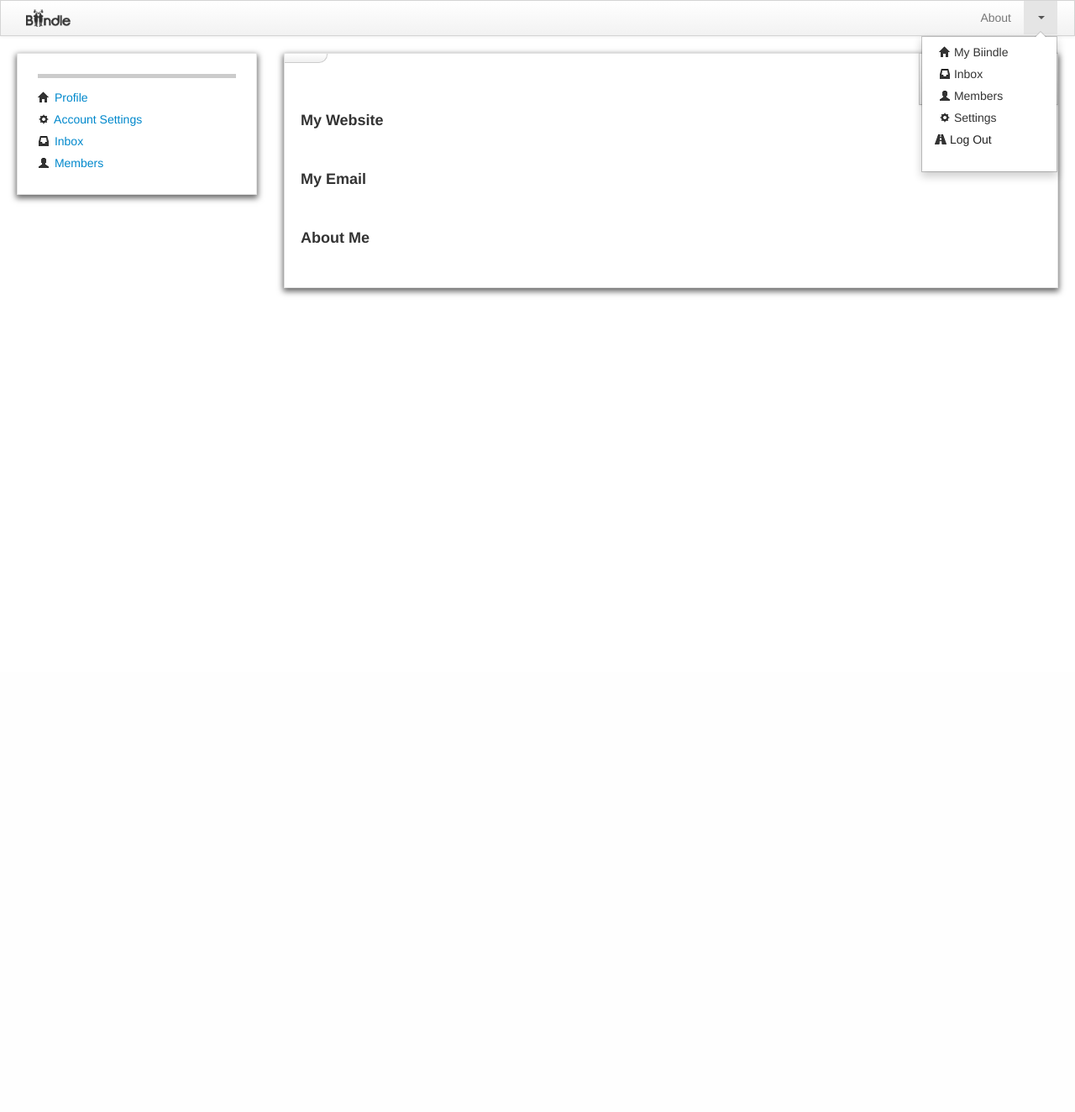
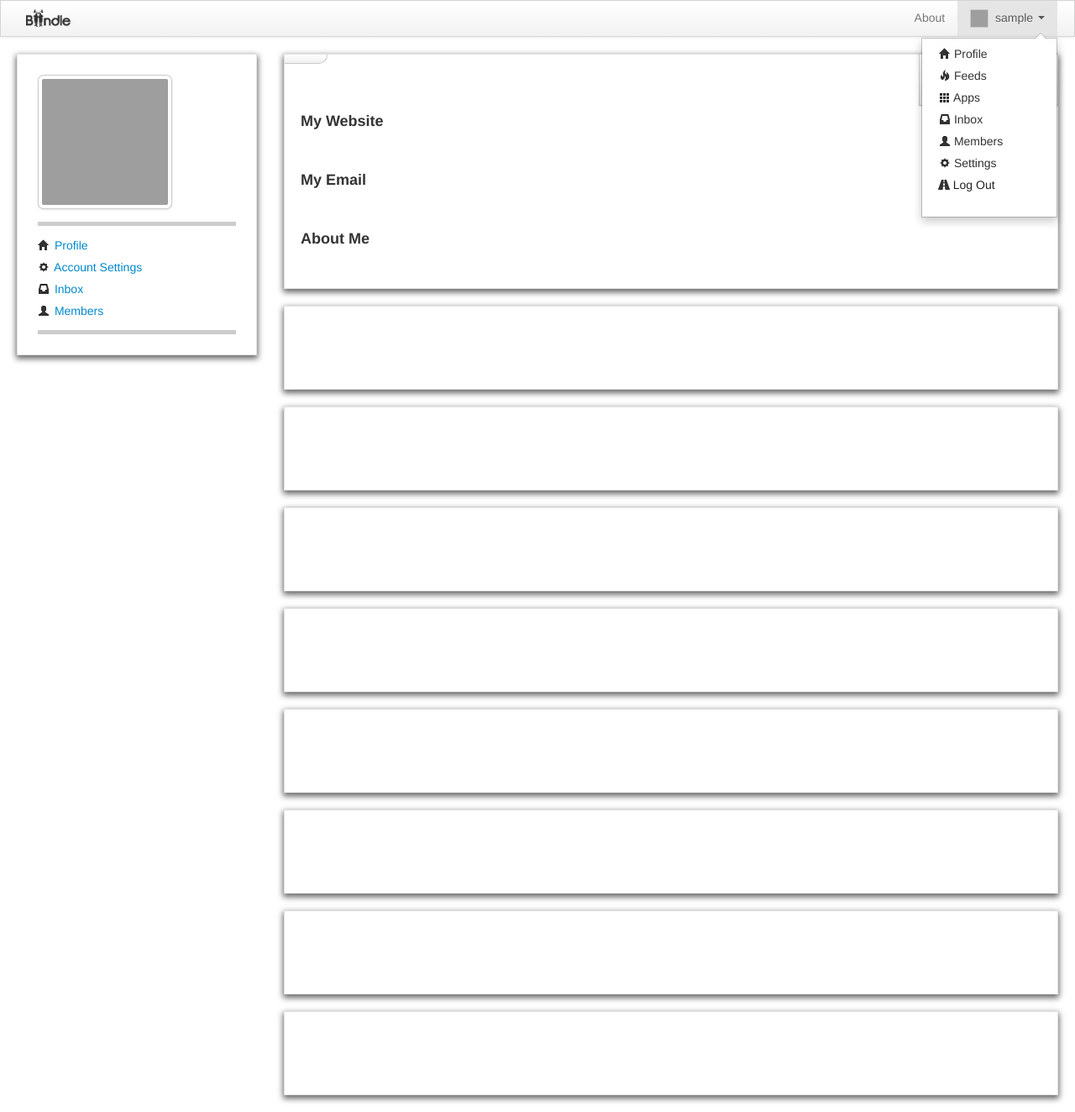
Before and after one commit to robabby/Biindle, a PHP site: page /user/index.php in a window 1280 px wide, after a click on "sample". Shown: the whole page at 84% size. Before the commit the page ends 352 px from the top, so only its background shows below. Run offline with PHP 8.4, Linux system fonts and the light colour scheme; the visitor is signed in with stand-in values (Sample User, id 1); data that the repository does not hold is empty; some libraries are stand-ins or nearby versions; grey boxes are pictures that could not be loaded.

Commit message:
Mucho Changes

```diff
--- a/assets/css/style.css
+++ b/assets/css/style.css
@@ -97,8 +97,8 @@ a, a:hover {text-decoration: none;}
 #home .hero-unit {
   background-color:#fff;
   background-color:rgba(255, 255, 255, .80);
-  box-shadow: 0px 0px 10px 1px rgba(0, 0, 0, .8);
-  border-radius:5px;
+  box-shadow: 0px 0px 10px 1px rgba(0, 0, 0, .3);
+  border-radius:0px;
 }
 #home .hero-unit h1 {
   font-size:42px;
@@ -175,9 +175,10 @@ a, a:hover {text-decoration: none;}
   border-radius: 7px;
 }
 .user-sidebar #user_menu {
-  padding:10px 0 0 0;
+  padding:10px 0 10px 0;
   margin:5px;
   border-top:5px solid #ccc;
+  border-bottom:5px solid #ccc;
 }
 
 #user #stats {
--- a/assets/inc/nav.inc.php
+++ b/assets/inc/nav.inc.php
@@ -21,18 +21,25 @@
 
           <li class="dropdown">
             <a href="#" class="dropdown-toggle" data-toggle="dropdown">
-              <?php if (file_exists("$path2root/user/images/$user.jpg"))
-              echo "<img class='profile-img' src='$path2root/user/images/$user.jpg' width=\"20\" height=\"20\" />&nbsp;&nbsp;$user"; ?>
+              <?php
+              if (file_exists("$path2root/user/images/$user.jpg")) {
+                echo "<img class='profile-img' src='$path2root/user/images/$user.jpg' width=\"20\" height=\"20\" />&nbsp;&nbsp;$user";
+              } else {
+                echo "<img class='profile-img' src='http://placekitten.com/150/150' width=\"20\" height=\"20\" />&nbsp;&nbsp;$user";
+              }
+              ?>
               <b class="caret"></b>
             </a>
             <ul class="dropdown-menu">
-              <li><a href="<?php echo "$path2root"; ?>/user/index.php?username=<?php echo $user; ?>" title="#"><i class="icon-home"></i> My Biindle</a></li>
+              <li><a href="<?php echo "$path2root"; ?>/user/index.php?username=<?php echo $user; ?>" title="#"><i class="icon-home"></i> Profile</a></li>
+              <li><a href="#" title="#"><i class="icon-fire"></i> Feeds</a></li>
+              <li><a href="#" title="#"><i class="icon-th"></i> Apps</a></li>
               <li><a href="<?php echo "$path2root"; ?>/user/inbox/index.php?username=<?php echo $user; ?>" title="#"><i class="icon-inbox"></i> Inbox</a></li>
               <li><a href="/user/members.php?username=<?php echo $user; ?>"><i class="icon-user"></i> Members</a></li>
               <li><a href="<?php echo "$path2root"; ?>/user/settings.php?username=<?php echo $user; ?>" title="#"><i class="icon-cog"></i> Settings</a></li>
               <li>
                 <form id="logoutForm" method="post" action="<?php logOut() ?>">
-                  <button name="logout" id="logout"><i class="icon-road"></i> Log Out</button>
+                  <button name="logout" id="logout">&nbsp;<i class="icon-road"></i> Log Out</button>
                 </form>
               </li>
             </ul>
--- a/assets/inc/user_menu.inc.php
+++ b/assets/inc/user_menu.inc.php
@@ -1,6 +1,12 @@
-<div class="well user-sidebar">
+<div class="well user-sidebar" data-spy="affix" data-offset-top="200">
 	<div class="img-wrap">
-		<?php if (file_exists("$path2root/user/images/$user.jpg")) echo "<img class='profile-img' src='$path2root/user/images/$user.jpg' />"; ?>
+		<?php
+		if (file_exists("$path2root/user/images/$user.jpg")) {
+			echo "<img class='profile-img img-polaroid' src='$path2root/user/images/$user.jpg' />";
+		} else {
+			echo "<img class='profile-img img-polaroid' src='http://placekitten.com/150/150' />";
+		}
+		?>
 	</div>
 	<ul id="user_menu" class="nav nav-list">
 	  <li><a href="/user/index.php?username=<?php echo $user; ?>"><i class="icon-home"></i> Profile</a></li>
--- /dev/null
+++ b/todo.txt
@@ -0,0 +1,2 @@
+## User Pages
+- Finish Setting up Public/Private Profile option
--- a/user/inbox/index.php
+++ b/user/inbox/index.php
@@ -46,9 +46,7 @@
 <div class="container-fluid">
   <div class="row-fluid">
     <div class="span3">
-      <div class="well">
-        <?php include("$path2root/assets/inc/user_menu.inc.php"); ?>
-      </div>
+      <?php include("$path2root/assets/inc/user_menu.inc.php"); ?>
     </div>
     <div class="span9">
       <div class="well">
--- a/user/index.php
+++ b/user/index.php
@@ -184,8 +184,48 @@
 
         <p><?php echo $row['about']; ?></p>
         <br />
-      </div>
-    </div><!-- .well -->
+      </div><!-- .well -->
+      <div class="well">
+        <br>
+        <br>
+        <br>
+      </div><!-- .well -->
+      <div class="well">
+        <br>
+        <br>
+        <br>
+      </div><!-- .well -->
+      <div class="well">
+        <br>
+        <br>
+        <br>
+      </div><!-- .well -->
+      <div class="well">
+        <br>
+        <br>
+        <br>
+      </div><!-- .well -->
+      <div class="well">
+        <br>
+        <br>
+        <br>
+      </div><!-- .well -->
+      <div class="well">
+        <br>
+        <br>
+        <br>
+      </div><!-- .well -->
+      <div class="well">
+        <br>
+        <br>
+        <br>
+      </div><!-- .well -->
+      <div class="well">
+        <br>
+        <br>
+        <br>
+      </div><!-- .well -->
+    </div><!-- .span9 -->
   </div><!-- row -->
 </div><!-- .container -->
 <?php include("$path2root/assets/inc/footer.inc.php"); ?>
```
Also changed, not shown: assets/classes/CheckPassword.php (+4 -4 lines), assets/inc/register_user.inc.php (+11 -14 lines), assets/inc/update_password.inc.php (+7 -7 lines), assets/inc/update_user.inc.php (+21 -0 lines), index.php (+0 -11 lines), user/members.php (+10 -4 lines), user/settings.php (+34 -11 lines).
